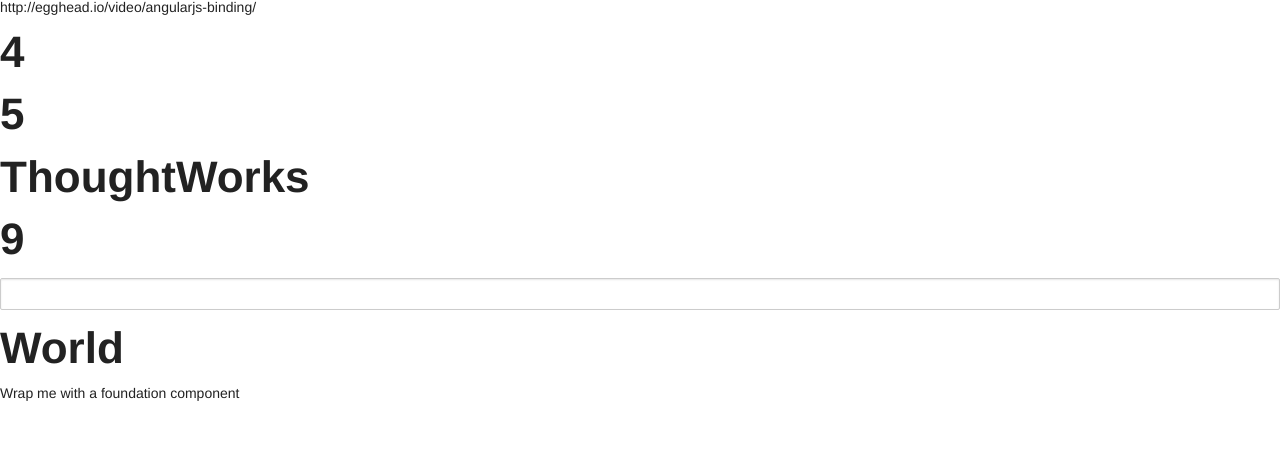
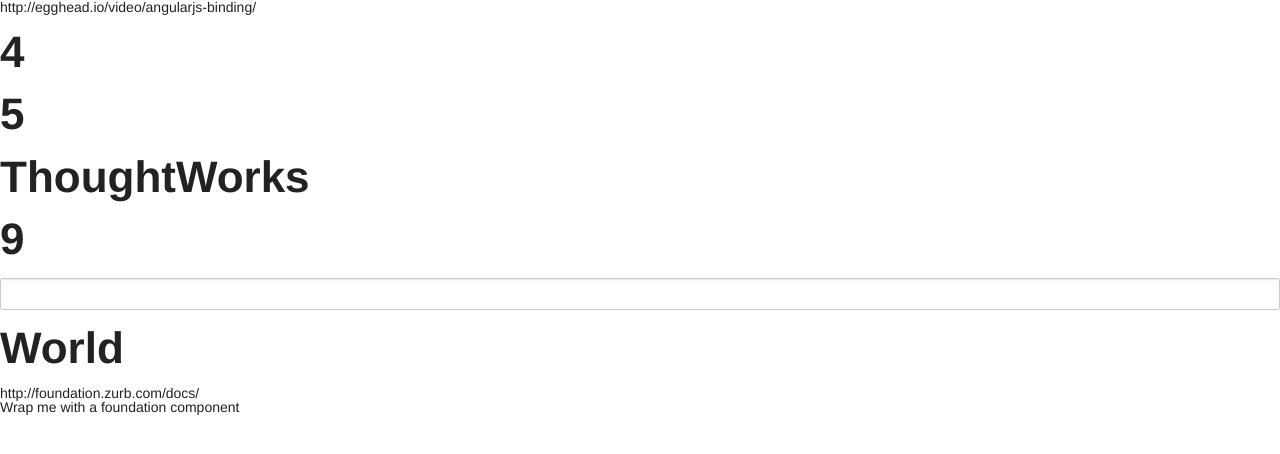
Before and after one commit to RyanDur/Angular_Practice, a plain HTML site: page Binding/index.html in a window 1280 px wide. Drawn offline with Linux system fonts and the light colour scheme.

Commit message:
add location for foundation docs

```diff
--- a/Binding/index.html
+++ b/Binding/index.html
@@ -17,6 +17,9 @@
 
       <input type="text" ng-model="data.message" />
       <h1>{{data.message + " World"}}</h1>
+      <div>
+	http://foundation.zurb.com/docs/
+      </div>
       <div class="{{data.message}}">
 	Wrap me with a foundation component
       </div>
```
